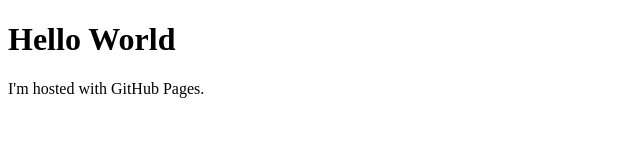
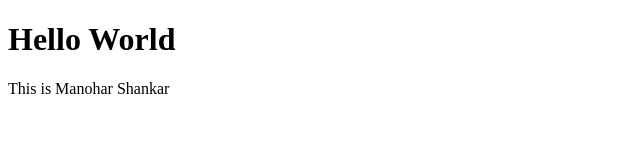
Before and after one commit to manoharshankar/manoharshankar.github.io, a plain HTML site: page index.html in a window 1280 px wide. Shown: the full height of the page, 0-640 px from the left. Drawn offline with Linux system fonts and the light colour scheme.

Commit message:
Update index.html

```diff
--- a/index.html
+++ b/index.html
@@ -2,6 +2,6 @@
 <html>
 <body>
 <h1>Hello World</h1>
-<p>I'm hosted with GitHub Pages.</p>
+<p>This is Manohar Shankar</p>
 </body>
 </html>
```
